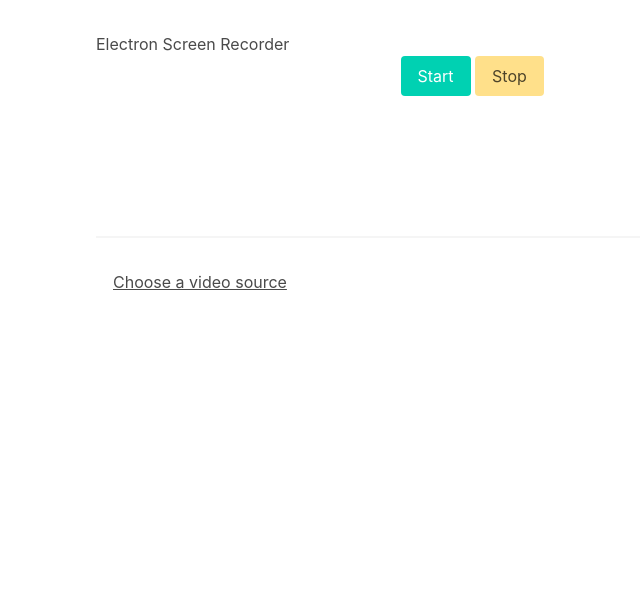
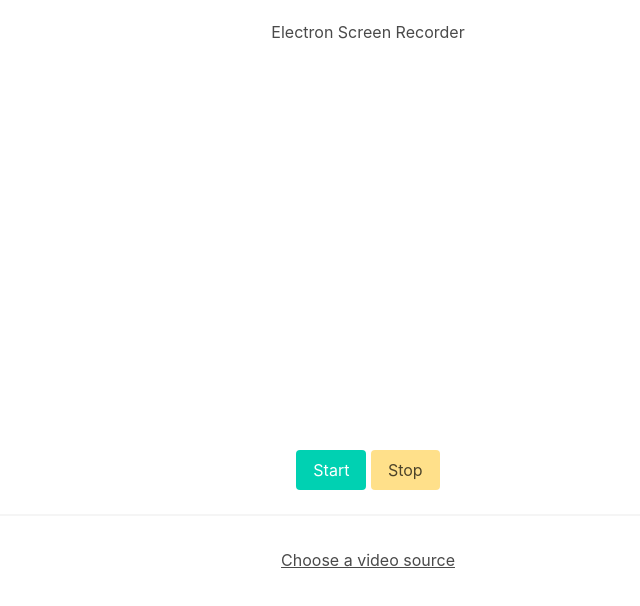
Before and after one commit to DidiStf/electron-video-recording-app, an Electron app: page src/index.html in a window 800 px wide. Shown: the whole page, without its empty margins (32-672 px from the left). Drawn offline with nearby package versions, Linux system fonts and the light colour scheme.

Commit message:
css improved

```diff
--- a/src/index.css
+++ b/src/index.css
@@ -1,6 +1,9 @@
+video {
+  width: 100%;
+  height: auto;
+}
+
 body {
-  font-family: -apple-system, BlinkMacSystemFont, "Segoe UI", Roboto, Helvetica, Arial, sans-serif;
-  margin: auto;
-  max-width: 38rem;
-  padding: 2rem;
+  text-align: center;
+  padding-top: 20px;
 }
```
